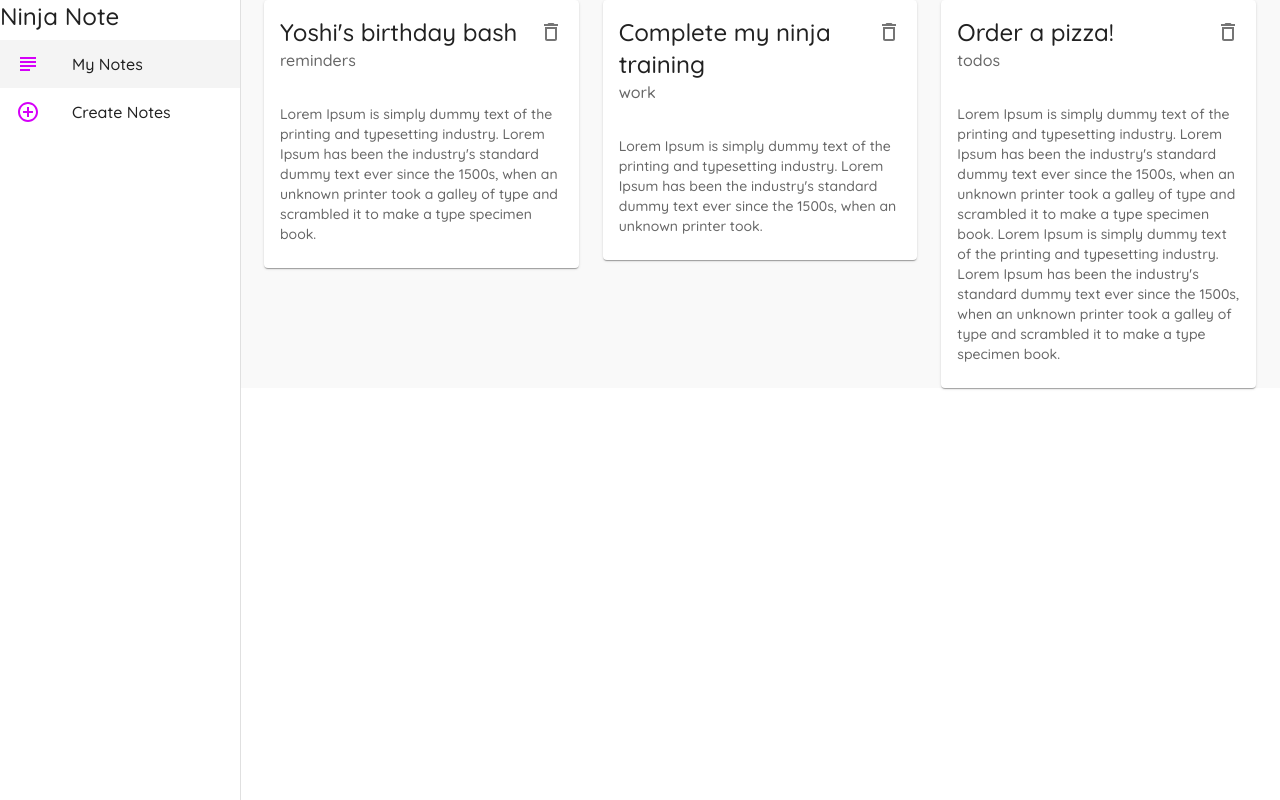
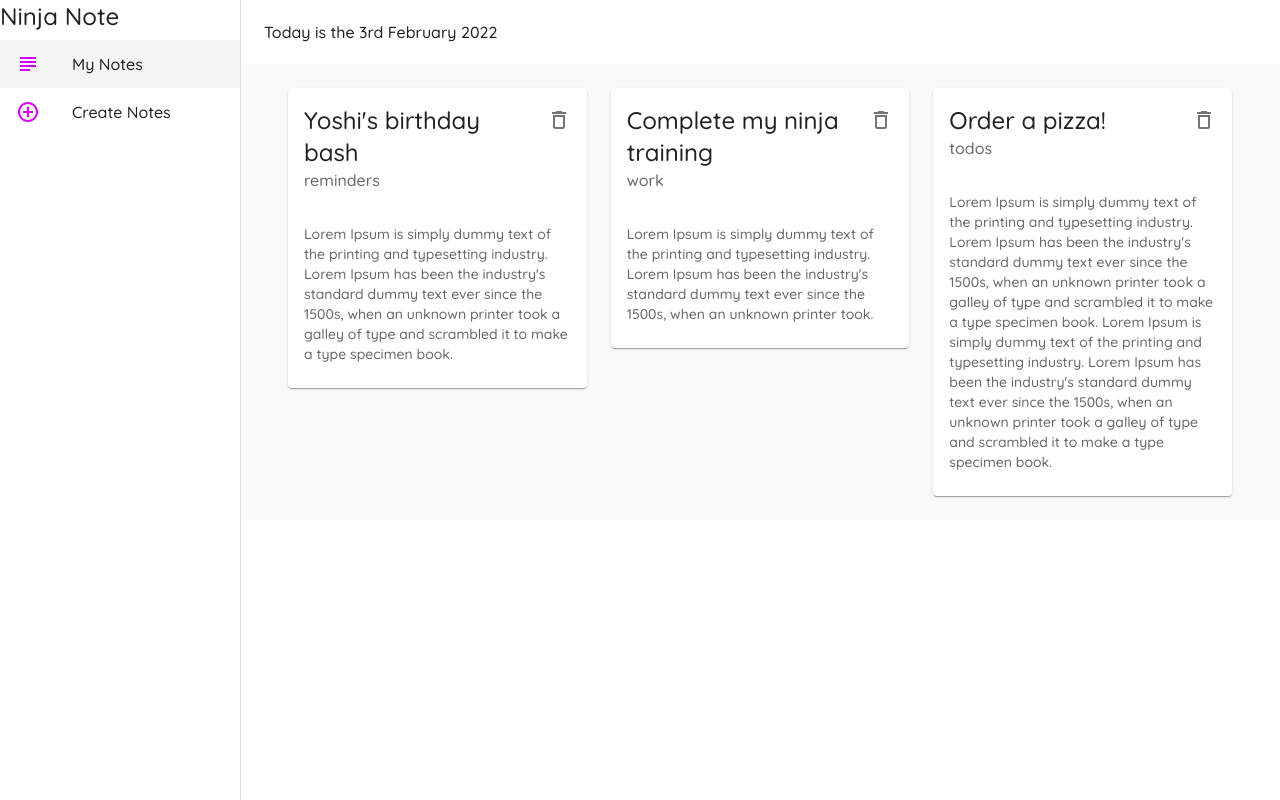
Before and after one commit to yamakou9665/material-ui-tut, a React (Create React App) app: page / in a window 1280 px wide. Built offline with nearby package versions, Linux system fonts and the light colour scheme; data requests are answered from the project's data file.

Commit message:
#16 まで完了

```diff
--- a/package.json
+++ b/package.json
@@ -13,6 +13,7 @@
     "@testing-library/react": "^11.2.5",
     "@testing-library/user-event": "^12.7.1",
     "axios": "^0.25.0",
+    "date-fns": "^2.28.0",
     "json-server": "^0.17.0",
     "react": "^17.0.1",
     "react-dom": "^17.0.1",
--- a/src/App.js
+++ b/src/App.js
@@ -8,9 +8,9 @@ import Layout from './components/Layout'
 
 const theme = createTheme({
   palette: {
-    // primary: {
-    //   main: "#fefefe"
-    // },
+    primary: {
+      main: "#fefefe"
+    },
     secondary: purple,
   },
   typography: {
--- a/src/components/Layout.js
+++ b/src/components/Layout.js
@@ -2,19 +2,32 @@ import { styled } from '@mui/material/styles'
 import React from 'react'
 import Drawer from '@mui/material/Drawer'
 import Typography from '@mui/material/Typography'
-import List from '@mui/material/List';
-import ListItem from '@mui/material/ListItem';
-import ListItemButton from '@mui/material/ListItemButton';
-import ListItemIcon from '@mui/material/ListItemIcon';
-import ListItemText from '@mui/material/ListItemText';
-import { AddCircleOutlineOutlined, SubjectOutlined } from '@mui/icons-material';
-import { useHistory, useLocation } from 'react-router-dom/cjs/react-router-dom.min';
+import List from '@mui/material/List'
+import ListItem from '@mui/material/ListItem'
+import ListItemIcon from '@mui/material/ListItemIcon'
+import ListItemText from '@mui/material/ListItemText'
+import { AddCircleOutlineOutlined, SubjectOutlined } from '@mui/icons-material'
+import {
+  useHistory,
+  useLocation,
+} from 'react-router-dom/cjs/react-router-dom.min'
+import { AppBar, Toolbar } from '@mui/material'
+import { StyledEngineProvider } from '@mui/material'
+import {format} from "date-fns"
+
 
 const drawerWidth = 240
-const Page = styled('div')({
+
+const Page = styled('div')(({ theme }) => ({
   background: '#f9f9f9',
   width: '100%',
-})
+  padding: theme.spacing(3),
+}))
+
+
+const MyToolbarDiv = styled('div')(({ theme }) => ({
+    ...theme.mixins.toolbar
+  }))
 
 const Root = styled('div')({
   display: 'flex',
@@ -35,21 +48,35 @@ const classes = {
 export default function Layout({ children }) {
   const menuItems = [
     {
-            text: "My Notes",
-            icon: <SubjectOutlined color="secondary"/>,
-            path:"/"
+      text: 'My Notes',
+      icon: <SubjectOutlined color="secondary" />,
+      path: '/',
     },
     {
-            text: "Create Notes",
-            icon: <AddCircleOutlineOutlined color="secondary"/>,
-            path:"/create"
+      text: 'Create Notes',
+      icon: <AddCircleOutlineOutlined color="secondary" />,
+      path: '/create',
     },
   ]
   const history = useHistory()
   const location = useLocation()
 
+  const cls = {
+    appbar: {
+      width: `calc(100% - ${drawerWidth}px)`,
+    },
+  }
+
   return (
+    <StyledEngineProvider injectFirst>
       <Root>
+        {/* app bar*/}
+        <AppBar sx={cls.appbar}  elevation={0}>
+          <Toolbar>
+            <Typography>                        Today is the {format(new Date(), 'do MMMM Y')}
+</Typography>
+          </Toolbar>
+        </AppBar>
         <Drawer variant="permanent" anchor="left" sx={classes.drawer}>
           <div>
             <Typography variant="h5" className={classes.title}>
@@ -58,8 +85,17 @@ export default function Layout({ children }) {
           </div>
           {/* list / links */}
           <List>
-            {menuItems.map(item => (
-                <ListItem button onClick={()=>history.push(item.path)} key={item.text} sx={location.pathname === item.path ? {background:"#f4f4f4"} :{}}>
+            {menuItems.map((item) => (
+              <ListItem
+                button
+                onClick={() => history.push(item.path)}
+                key={item.text}
+                sx={
+                  location.pathname === item.path
+                    ? { background: '#f4f4f4' }
+                    : {}
+                }
+              >
                 <ListItemIcon>{item.icon}</ListItemIcon>
                 <ListItemText>{item.text}</ListItemText>
               </ListItem>
@@ -67,7 +103,10 @@ export default function Layout({ children }) {
           </List>
         </Drawer>
 
-      <Page>{children}</Page>
+        <Page>
+          <MyToolbarDiv></MyToolbarDiv>{children}
+        </Page>
       </Root>
+    </StyledEngineProvider>
   )
 }
```
Also changed, not shown: 1 other file (tests, documents, lock files or other folders). Lines whose indentation alone changed are shown as unchanged.
